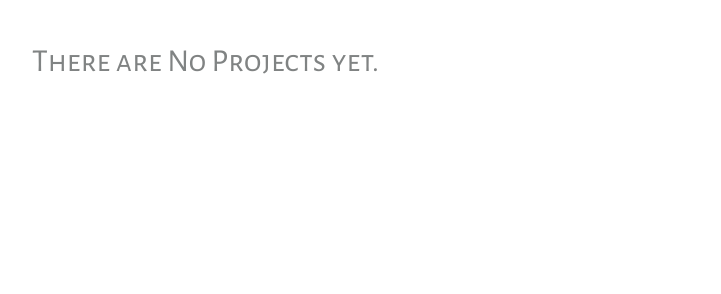
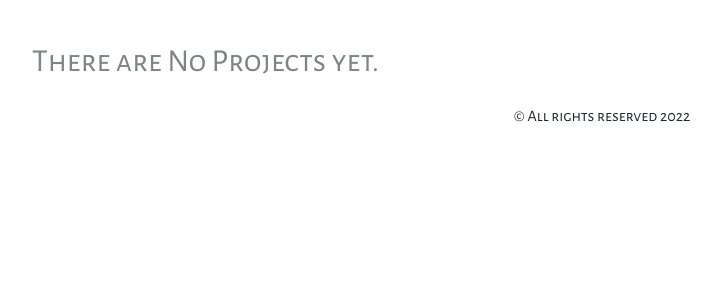
Before and after one commit to LoiseMulwa/projects-voting, a Django app: page /index/ in a window 1280 px wide. Shown: the part 506-800 px from the top of the page, without its empty margins (38-759 px from the left). Run offline with Django 3.2, Linux system fonts and the light colour scheme; data that the repository does not hold is empty; some libraries are stand-ins or nearby versions; some web fonts are replaced.

Commit message:
ft:Add a footer

```diff
--- a/rateapp/templates/index.html
+++ b/rateapp/templates/index.html
@@ -139,4 +139,8 @@
   </div>
   {% endif %}
 </div>
+<footer class="foot text-center mt-3 fs-2">
+    <p>&#169; All rights reserved 2022 </p>
+
+</footer>
 {% endblock %}
```
